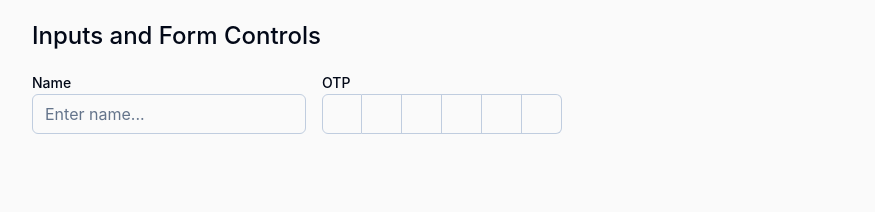
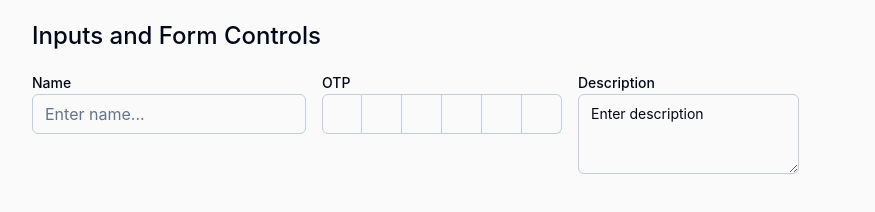
Before and after one commit to ajiohjesse/styled-ui, a React (Vite) app: page / in a window 1280 px wide. Shown: the part 1952-2164 px from the top of the page, without its empty margins (96-971 px from the left). Built offline with nearby package versions, Linux system fonts and the light colour scheme.

Commit message:
feat: add textarea

```diff
--- a/src/components/inputs-preview.tsx
+++ b/src/components/inputs-preview.tsx
@@ -1,6 +1,7 @@
 import Input from '@/ui/input';
 import { InputOTP, InputOTPGroup, InputOTPSlot } from '@/ui/input-otp';
 import Label from '@/ui/label';
+import { Textarea } from '@/ui/textarea';
 import { REGEXP_ONLY_DIGITS_AND_CHARS } from 'input-otp';
 import Section from './section';
 
@@ -30,6 +31,11 @@ const InputsPreview = () => {
           </InputOTPGroup>
         </InputOTP>
       </fieldset>
+
+      <fieldset>
+        <Label htmlFor='desc'>Description</Label>
+        <Textarea id='desc'>Enter description</Textarea>
+      </fieldset>
     </Section>
   );
 };
--- /dev/null
+++ b/src/ui/textarea/index.tsx
@@ -0,0 +1,39 @@
+import { forwardRef } from 'react';
+import styled from 'styled-components';
+
+export interface TextareaProps
+  extends React.TextareaHTMLAttributes<HTMLTextAreaElement> {}
+
+const Textarea = forwardRef<HTMLTextAreaElement, TextareaProps>(
+  (props, ref) => {
+    return <StyledTextArea ref={ref} {...props} />;
+  },
+);
+Textarea.displayName = 'Textarea';
+
+export { Textarea };
+
+const StyledTextArea = styled.textarea`
+  display: flex;
+  min-height: 80px;
+  width: 100%;
+  border-radius: ${p => p.theme.radius.md};
+  border: 1px solid hsl(${p => p.theme.colors.input});
+  background-color: hsl(${p => p.theme.colors.background});
+  padding: 8px 12px;
+  font-size: 0.875rem;
+
+  &::placeholder {
+    color: hsl(${p => p.theme.colors.muted_foreground});
+  }
+
+  &:disabled {
+    cursor: not-allowed;
+    opacity: 50%;
+  }
+
+  &:focus-visible {
+    outline: 2px solid hsl(${p => p.theme.colors.ring});
+    outline-offset: 2px;
+  }
+`;
```
